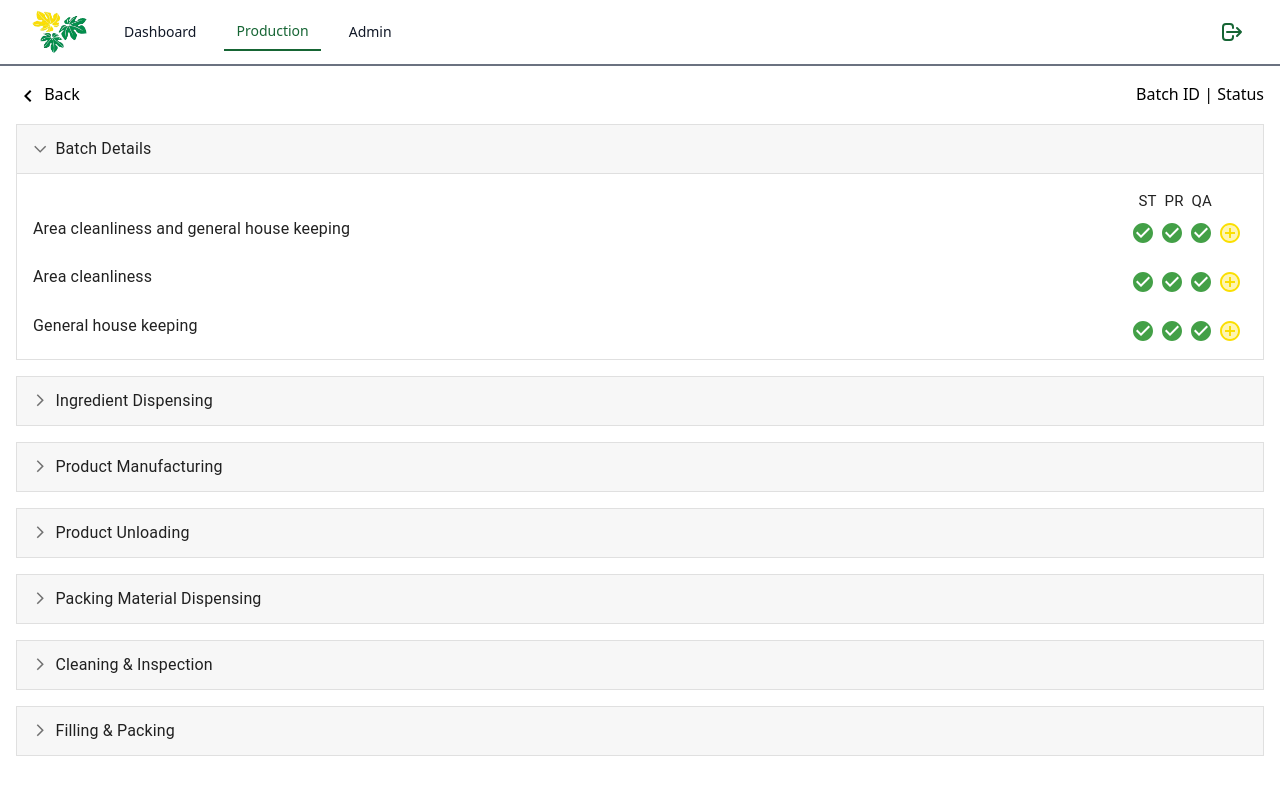
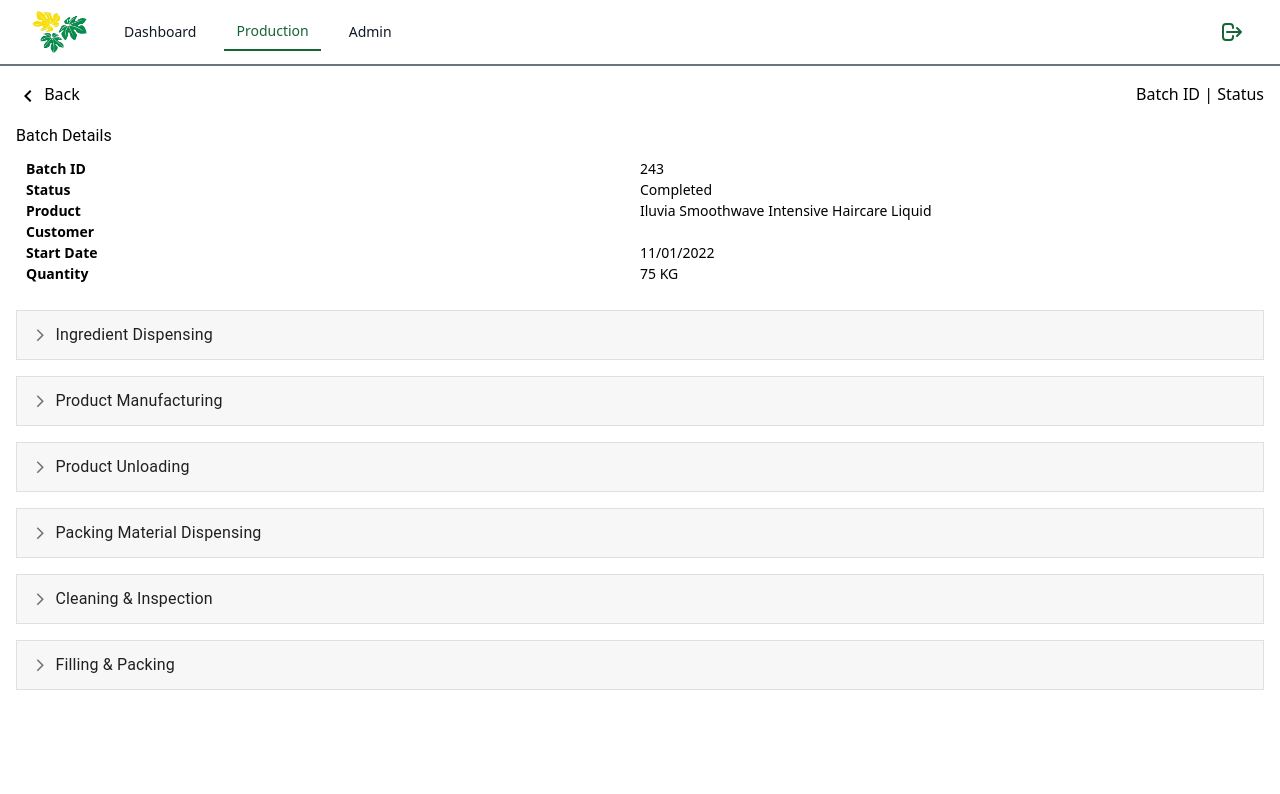
Before and after one commit to copilot-nov/temp-madhur-pharma, a React (Create React App) app: page /production/1 in a window 1280 px wide. Shown: the top 794 px of the page. Built offline with nearby package versions, Linux system fonts and the light colour scheme; sample sign-in values are in the browser's storage.

Commit message:
new ui changes for batch details

```diff
--- a/src/layout/production/index.js
+++ b/src/layout/production/index.js
@@ -82,27 +82,27 @@
   data.map((obj) => (
       <div onClick={() => navigate(`/production/${obj.id}`)} key={obj.id} style={{ paddingInline: '5px', backgroundColor: '#f0f0f0', marginTop: '10px' }}>
         <div style={{ fontSize: '14px', display: 'flex', padding: '10px', flexWrap: 'wrap' }}>
-          <div style={{ width: '50%', display: 'flex' }}>
+          <div style={{ width: '100%', display: 'flex' }}>
             <div style={{ width: '50%', fontWeight: 'bold' }}>Batch ID</div>
             <div style={{ paddingRight: '5px', width: '50%', textOverflow: "ellipsis", whiteSpace: "nowrap", overflow: "hidden" }}>{obj?.batch_code}</div>
           </div>
-          <div style={{ width: '50%', display: 'flex' }}>
+          <div style={{ width: '100%', display: 'flex' }}>
             <div style={{ width: '50%', fontWeight: 'bold' }}>Status</div>
-            <div style={{ paddingRight: '5px', width: '50%', textOverflow: "ellipsis", whiteSpace: "nowrap", overflow: "hidden" }}>{obj?.status}</div>
+            <div style={{ paddingRight: '5px', width: '50%', textOverflow: "ellipsis", whiteSpace: "nowrap", overflow: "hidden" }}>{obj?.production_batch_status?.label}</div>
           </div>
-          <div style={{ width: '50%', display: 'flex' }}>
+          <div style={{ width: '100%', display: 'flex' }}>
             <div style={{ width: '50%', fontWeight: 'bold' }}>Product</div>
             <div style={{ paddingRight: '5px', width: '50%', textOverflow: "ellipsis", whiteSpace: "nowrap", overflow: "hidden" }}>{obj?.production_batch_product_id?.name}</div>
           </div>
-          <div style={{ width: '50%', display: 'flex' }}>
+          <div style={{ width: '100%', display: 'flex' }}>
             <div style={{ width: '50%', fontWeight: 'bold' }}>Customer</div>
             <div style={{ paddingRight: '5px', width: '50%', textOverflow: "ellipsis", whiteSpace: "nowrap", overflow: "hidden" }}>{obj?.emp_id}</div>
           </div>
-          <div style={{ width: '50%', display: 'flex' }}>
+          <div style={{ width: '100%', display: 'flex' }}>
             <div style={{ width: '50%', fontWeight: 'bold' }}>Start Date</div>
             <div style={{ paddingRight: '5px', width: '50%', textOverflow: "ellipsis", whiteSpace: "nowrap", overflow: "hidden" }}>{moment(obj?.plan_startdate).format('DD/MM/YYYY')}</div>
           </div>
-          <div style={{ width: '50%', display: 'flex' }}>
+          <div style={{ width: '100%', display: 'flex' }}>
             <div style={{ width: '50%', fontWeight: 'bold' }}>Quantity</div>
             <div style={{ paddingRight: '5px', width: '50%', textOverflow: "ellipsis", whiteSpace: "nowrap", overflow: "hidden" }}>{`${obj?.plan_quantity} ${obj?.production_batch_uom?.label}`}</div>
           </div>
--- a/src/layout/productionDetail/index.js
+++ b/src/layout/productionDetail/index.js
@@ -1,5 +1,5 @@
 import React, { useState } from 'react';
-import { useNavigate } from 'react-router-dom';
+import { useNavigate, useParams } from 'react-router-dom';
 import { styled } from '@mui/material/styles';
 import ArrowForwardIosSharpIcon from '@mui/icons-material/ArrowForwardIosSharp';
 import ChevronLeftIcon from '@mui/icons-material/ChevronLeft';
@@ -11,6 +11,7 @@
 import { Grid } from '@mui/material';
 import CheckList from './common/CheckList';
 import Guidelines from './common/Guidelines';
+import { connect } from 'react-redux';
 
 const Accordion = styled((props) => (
   <MuiAccordion disableGutters elevation={0} square {...props} />
@@ -96,11 +97,15 @@
   }
 ];
 
-export default function CustomizedAccordions() {
+function CustomizedAccordions(props) {
+  const { productionBatchList } = props
   const navigate = useNavigate();
   const [expanded, setExpanded] = useState('panel1');
   const [isGuidelinesOpen, setGuidelinesOpen] = useState(false);
+  const {id} = useParams()
 
+  // let selectedBatch = productionBatchList.filter((item)=> (item === id))
+  console.log(productionBatchList)
   const handleChange = (panel) => (event, newExpanded) => {
     setExpanded(newExpanded ? panel : false);
   };
@@ -108,7 +113,7 @@
   const handleGuidelinesStatus = () => {
     setGuidelinesOpen((open) => !open);
   };
-
+  // console.log(accordionData)
   return (
     <div>
       <Navbar current={'/production'} />
@@ -123,8 +128,45 @@
       {isGuidelinesOpen && <Guidelines handleClose={handleGuidelinesStatus} />}
 
       <Grid container spacing={2} p={2}>
-        {accordionData.map((item) => (
+        {accordionData.map((item, i) => (
           <Grid item width="100%">
+            {item?.heading === "Batch Details" ?
+              (<>
+                <Typography>
+                  {item.heading}
+                </Typography>
+                {/* <AccordionDetails>
+                  <Typography>{item.value}</Typography>
+                </AccordionDetails> */}
+                <div style={{ fontSize: '14px', display: 'flex', padding: '10px', flexWrap: 'wrap',borderTop: "1 solid #e0e0e0"}}>
+                  <div style={{ width: '100%', display: 'flex' }}>
+                    <div style={{ width: '50%', fontWeight: 'bold' }}>Batch ID</div>
+                    <div style={{ paddingRight: '5px', width: '50%', textOverflow: "ellipsis", whiteSpace: "nowrap", overflow: "hidden" }}>243</div>
+                  </div>
+                  <div style={{ width: '100%', display: 'flex' }}>
+                    <div style={{ width: '50%', fontWeight: 'bold' }}>Status</div>
+                    <div style={{ paddingRight: '5px', width: '50%', textOverflow: "ellipsis", whiteSpace: "nowrap", overflow: "hidden" }}> Completed</div>
+                  </div>
+                  <div style={{ width: '100%', display: 'flex' }}>
+                    <div style={{ width: '50%', fontWeight: 'bold' }}>Product</div>
+                    <div style={{ paddingRight: '5px', width: '50%', textOverflow: "ellipsis", whiteSpace: "nowrap", overflow: "hidden" }}>Iluvia Smoothwave Intensive Haircare Liquid
+</div>
+                  </div>
+                  <div style={{ width: '100%', display: 'flex' }}>
+                    <div style={{ width: '50%', fontWeight: 'bold' }}>Customer</div>
+                    <div style={{ paddingRight: '5px', width: '50%', textOverflow: "ellipsis", whiteSpace: "nowrap", overflow: "hidden" }}></div>
+                  </div>
+                  <div style={{ width: '100%', display: 'flex' }}>
+                    <div style={{ width: '50%', fontWeight: 'bold' }}>Start Date</div>
+                    <div style={{ paddingRight: '5px', width: '50%', textOverflow: "ellipsis", whiteSpace: "nowrap", overflow: "hidden" }}>11/01/2022</div>
+                  </div>
+                  <div style={{ width: '100%', display: 'flex' }}>
+                    <div style={{ width: '50%', fontWeight: 'bold' }}>Quantity</div>
+                    <div style={{ paddingRight: '5px', width: '50%', textOverflow: "ellipsis", whiteSpace: "nowrap", overflow: "hidden" }}>75 KG</div>
+                  </div>
+                </div>
+              </>
+              ) : (
                 <Accordion expanded={expanded === item.panel} onChange={handleChange(item.panel)}>
                   <AccordionSummary
                     aria-controls={`${item.panel}d-content`}
@@ -137,9 +179,19 @@
                     <Typography>{item.value}</Typography>
                   </AccordionDetails>
                 </Accordion>
+              )}
           </Grid>
         ))}
       </Grid>
     </div>
   );
 }
+
+
+const mapStateToProps = (state) => {
+  return {
+    productionBatchList: state?.ProductionReducer.productionBatchList
+  };
+};
+
+export default connect(mapStateToProps, null)(CustomizedAccordions);
```
Also changed, not shown: 1 other file (tests, documents, lock files or other folders). Lines whose indentation alone changed are shown as unchanged.
